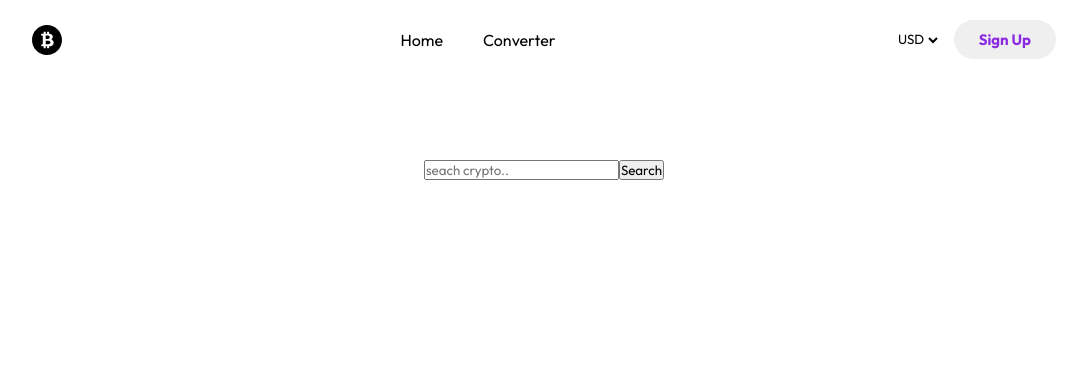
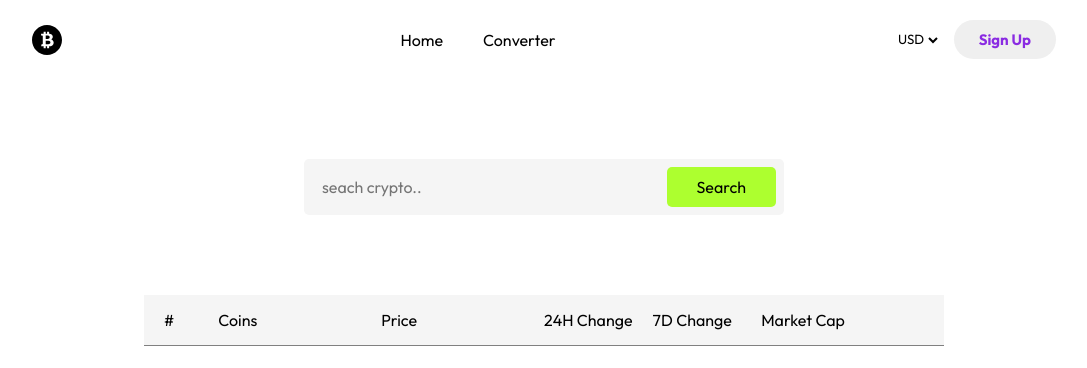
Before and after one commit to him-rane/crypto-dash, a React (Create React App) app: page / in a window 1280 px wide. Shown: the top 368 px of the page, without its empty margins (96-1183 px from the left). Built offline with nearby package versions, Linux system fonts and the light colour scheme; no server answers.

Commit message:
layout of home page

```diff
--- a/package.json
+++ b/package.json
@@ -6,6 +6,7 @@
     "@testing-library/jest-dom": "^5.17.0",
     "@testing-library/react": "^13.4.0",
     "@testing-library/user-event": "^13.5.0",
+    "axios": "^1.7.2",
     "react": "^18.3.1",
     "react-dom": "^18.3.1",
     "react-icons": "^5.2.1",
--- a/src/pages/home/Home.js
+++ b/src/pages/home/Home.js
@@ -1,7 +1,44 @@
-import React from "react";
+import React, { useEffect } from "react";
+import axios from "axios";
 import "./home.css";
 
 const Home = () => {
+  useEffect(() => {
+    fetchCryptocurrencyData();
+  }, []);
+
+  const fetchCryptocurrencyData = async () => {
+    try {
+      const response = await axios.get(
+        "https://sandbox-api.coinmarketcap.com/v1/cryptocurrency/listings/latest",
+        {
+          headers: {
+            "X-CMC_PRO_API_KEY": "b54bcf4d-1bca-4e8e-9a24-22ff2c3d462c",
+          },
+        }
+      );
+
+      // Process the response data
+      console.log(response.data);
+    } catch (error) {
+      // Handle errors here
+      if (error.response) {
+        // The request was made and the server responded with a status code
+        // that falls out of the range of 2xx
+        console.error("Error response data:", error.response.data);
+        console.error("Error response status:", error.response.status);
+        console.error("Error response headers:", error.response.headers);
+      } else if (error.request) {
+        // The request was made but no response was received
+        console.error("Error request data:", error.request);
+      } else {
+        // Something happened in setting up the request that triggered an Error
+        console.error("Error message:", error.message);
+      }
+      console.error("Error config:", error.config);
+    }
+  };
+
   return (
     <div className="home">
       <div className="hero">
@@ -10,6 +47,16 @@ const Home = () => {
           <button type="submit">Search</button>
         </form>
       </div>
+      <div className="crypto-table">
+        <div className="table-layout">
+          <p>#</p>
+          <p>Coins</p>
+          <p>Price</p>
+          <p>24H Change</p>
+          <p>7D Change</p>
+          <p>Market Cap</p>
+        </div>
+      </div>
     </div>
   );
 };
--- a/src/pages/home/home.css
+++ b/src/pages/home/home.css
@@ -12,3 +12,55 @@
   text-align: center;
   gap: 30px;
 }
+
+.hero h1 {
+}
+
+.hero p {
+}
+
+.hero form {
+  padding: 8px;
+  width: 80%;
+  background-color: whitesmoke;
+  border-radius: 5px;
+  font-size: 20px;
+  display: flex;
+  justify-content: space-between;
+  align-items: center;
+  gap: 10px;
+}
+
+.hero input {
+  background-color: whitesmoke;
+  flex: 1;
+  font-size: 16px;
+  border: none;
+  outline: none;
+  padding-left: 10px;
+}
+
+.hero button {
+  border: none;
+  background: greenyellow;
+  color: black;
+  font-size: 16px;
+  padding: 10px 30px;
+  border-radius: 5px;
+  cursor: pointer;
+}
+
+.crypto-table {
+  max-width: 800px;
+  margin: auto;
+  background: whitesmoke;
+  border-radius: 15x;
+}
+
+.table-layout {
+  display: grid;
+  grid-template-columns: 0.5fr 1.5fr 1.5fr 1fr 1fr 1.5fr;
+  padding: 15px 20px;
+  align-items: center;
+  border-bottom: 1px solid gray;
+}
```
Also changed, not shown: 1 other file (tests, documents, lock files or other folders).
